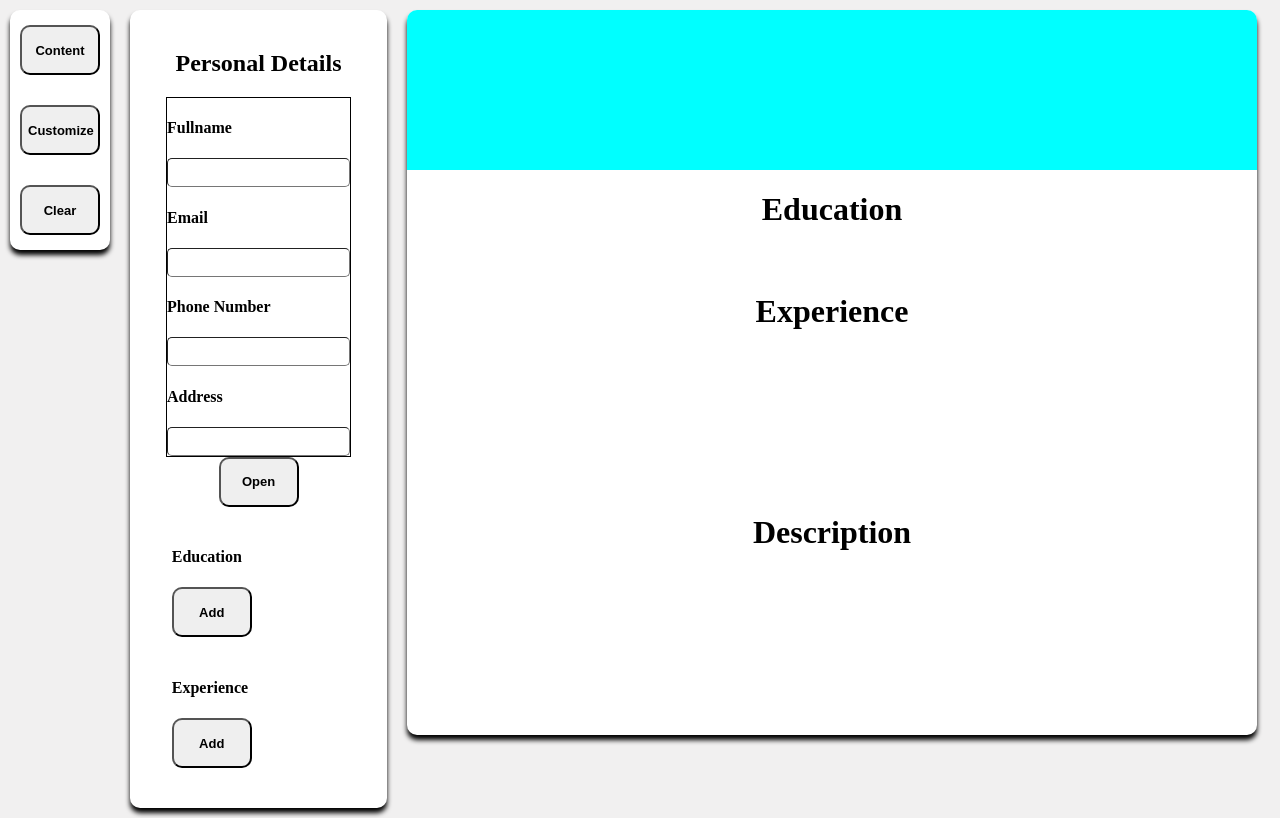
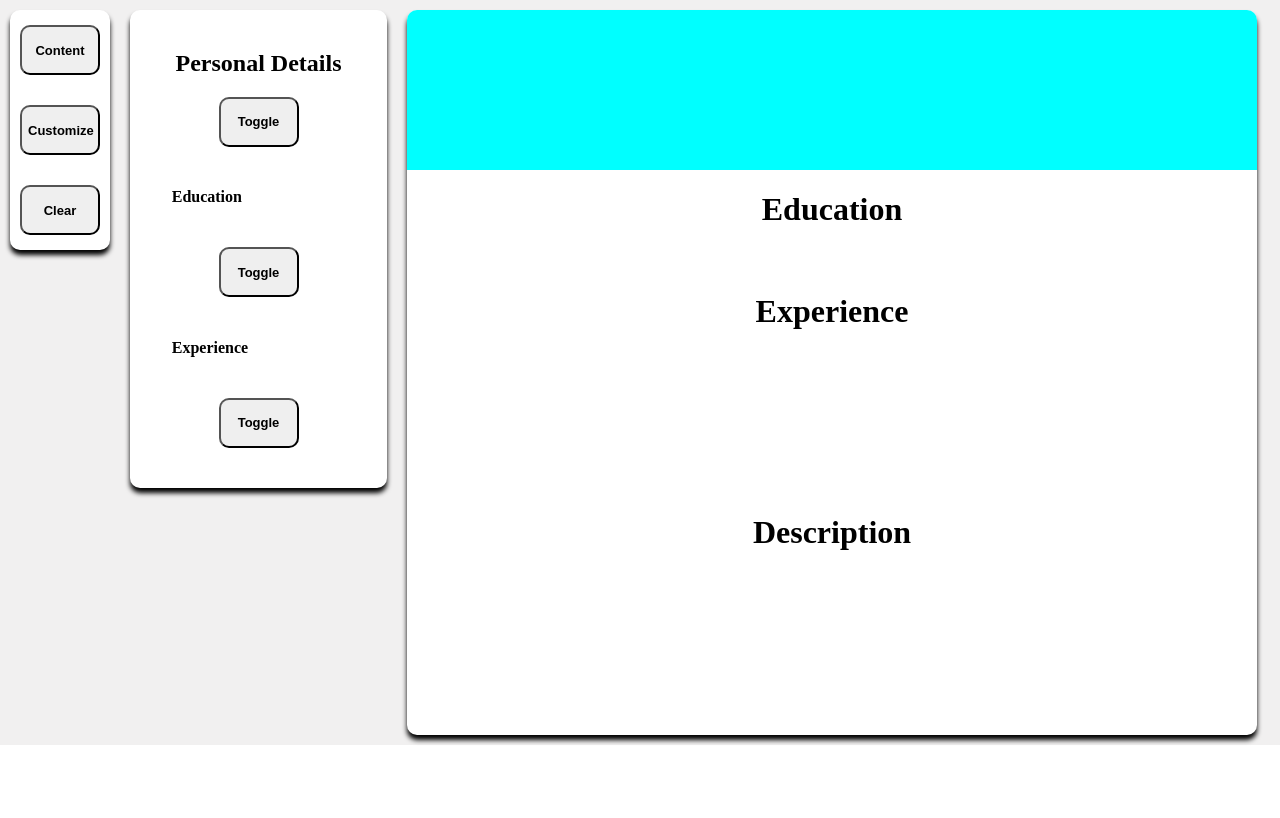
Before and after one commit to Calvin-Buckle/React-CV-Application, a React (Vite) app: page / in a window 1280 px wide. Built offline with nearby package versions, Linux system fonts and the light colour scheme.

Commit message:
add toggle buttons for form fields

```diff
--- a/src/App.jsx
+++ b/src/App.jsx
@@ -83,12 +83,12 @@ setAddressResult(e.target.value)
 
 function eduClick() {
   const eduKey = generateUniqueKey();
-  setEduForm((prevForms) => [...prevForms, <Education key={eduKey} resultValue={resultHandler} />]);
+  setEduForm(<Education key={eduKey}  />);
 }
 
 function expClick() {
   const expKey = generateUniqueKey();
-  setExpForm((prevForms) => [...prevForms, <Experience key={expKey} resultValue={resultHandler} />]);
+  setExpForm( <Experience key={expKey} resultValue={resultHandler} />);
 }
 
 function generateUniqueKey() {
@@ -97,12 +97,20 @@ function generateUniqueKey() {
 
 
 
-const [formVisible, setFormVisible] = useState(true)
+const [personalVisible, setPersonalVisible] = useState(false)
+const [eduVisible, setEduVisible] = useState(false)
+const [expVisible, setExpVisible] = useState(false)
 
-const toggleFormVisibility = () => {
-  setFormVisible(!formVisible)
+const togglePersonalVisibility = () => {
+  setPersonalVisible(!personalVisible)
+}
+const toggleEduVisibility = () => {
+  setEduVisible(!eduVisible)
 }
 
+const toggleExpVisibility = () => {
+  setExpVisible(!expVisible)
+}
 
 
   return (
@@ -118,7 +126,7 @@ const toggleFormVisibility = () => {
 
         <div id="detailsContainer">
           <h2>Personal Details</h2>
-          <div id="personalDetailsContainer" style={{display: formVisible ? 'block' : 'none' }} >
+          <div id="personalDetailsContainer" style={{display: personalVisible ? 'block' : 'none' }} >
             <form>
               <label htmlFor="Fullname"><h4>Fullname</h4></label>
               <input type="text" id='Fullname'  name='Fullname' onChange={resultHandler}/>
@@ -135,24 +143,26 @@ const toggleFormVisibility = () => {
             </form>
 
           </div>
-          <button className='open' onClick={toggleFormVisibility} >Open</button>
+          <button className='open' onClick={togglePersonalVisibility} >Toggle</button>
 
 
           <div id="detailsButtonsMain">
-          <div className="detailsButtonsContainers">
+          <div className="detailsButtonsContainers" >
             <h4>Education</h4>
-            <div>{[eduForm]}</div>
-            <button className="add" id='educationAdd' onClick={eduClick}>Add</button>
+            <div style={{display: eduVisible ? 'block' : 'none'}}>{<Education  resultValue={resultHandler}/> }</div>
+            {/*verander hier*/}
+
           </div>
+          <button className="add" id='educationAdd' onClick={toggleEduVisibility} >Toggle</button>
           <div className="detailsButtonsContainers">
             <h4>Experience</h4>
 
-            <div>{[expForm]}</div>
+            <div style={{display: expVisible ? 'block' : 'none'}}>{<Experience resultValue={resultHandler}/>}</div>
+            {/*verander hier*/}
 
-          <button className="add" id='experienceAdd' onClick={expClick}
-          >Add</button>
 
           </div>
+          <button className="add" id='experienceAdd' onClick={toggleExpVisibility}>Toggle</button>
           </div>
         </div>
 
```
